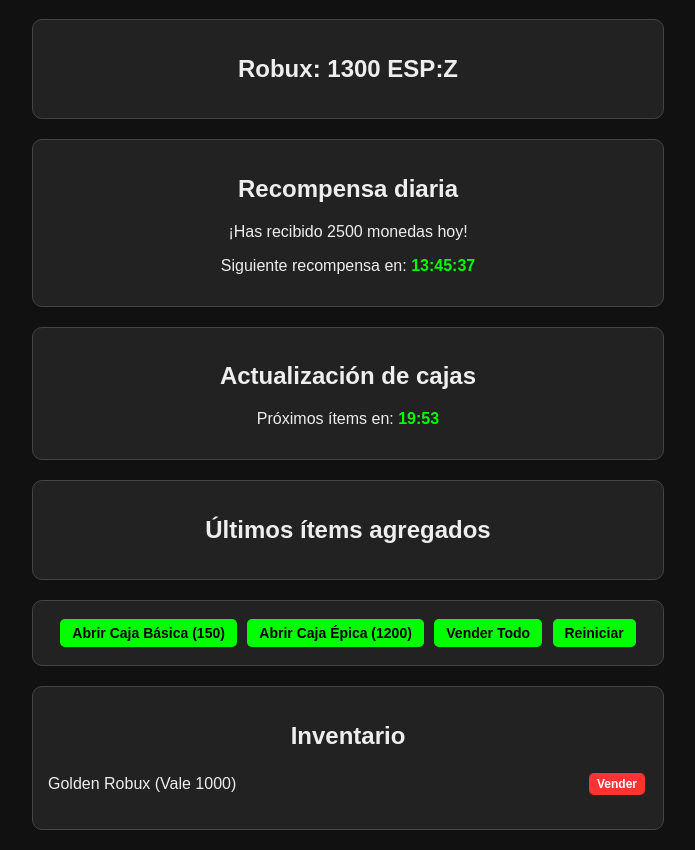
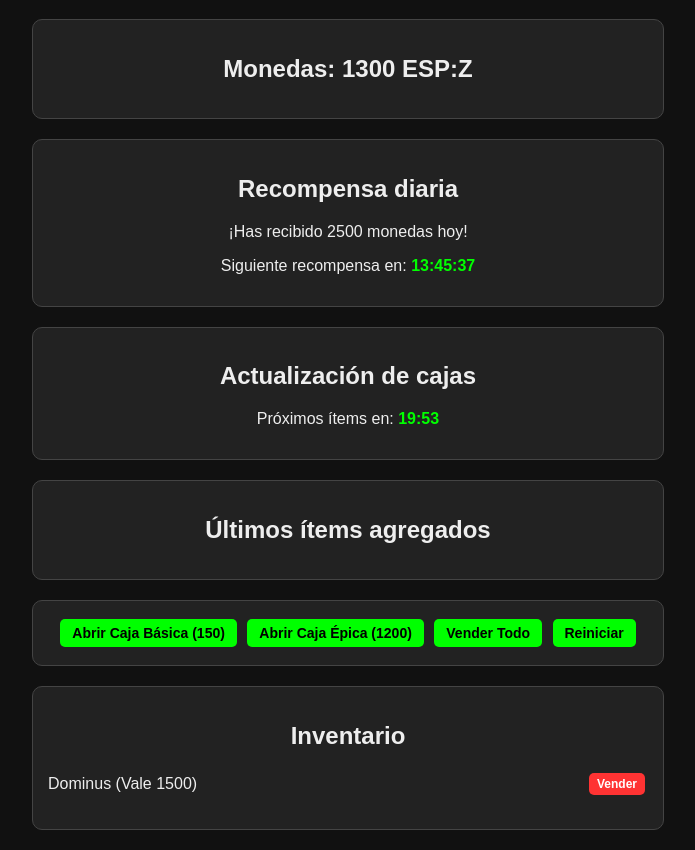
Before and after one commit to ESPZzip/ESPZ22.zip, a plain HTML site: page index.html in a window 1280 px wide. Both pictures are taken after a click on the button "Abrir Caja Épica (1200)". Shown: the part 61-911 px from the top of the page, without its empty margins (292-987 px from the left). Drawn offline with Linux system fonts and the light colour scheme.

Commit message:
Update index.html

```diff
--- a/index.html
+++ b/index.html
@@ -25,7 +25,7 @@
   <h1>ESP:Z COINS - Cajas Roblox</h1>
 
   <div class="balance">
-    <h2>Robux: <span id="coins">0</span> ESP:Z</h2>
+    <h2>Monedas: <span id="coins">0</span> ESP:Z</h2>
   </div>
 
   <div class="daily">
@@ -61,29 +61,29 @@
       basica: {
         price: 150,
         items: [
-          { name: "Roblox Hat", value: 300 },
-          { name: "Roblox Shirt", value: 200 },
-          { name: "Robux Coin", value: 100 },
-          { name: "Noob Character", value: 150 }
+          { name: "Robux Coin", value: 100, prob: 0.5 },
+          { name: "Noob Character", value: 150, prob: 0.3 },
+          { name: "Roblox Shirt", value: 200, prob: 0.15 },
+          { name: "Roblox Hat", value: 300, prob: 0.05 }
         ]
       },
       epica: {
         price: 1200,
         items: [
-          { name: "Dominus", value: 1500 },
-          { name: "Red Valkyrie", value: 1200 },
-          { name: "Golden Robux", value: 1000 },
-          { name: "Epic Roblox Sword", value: 800 }
+          { name: "Epic Roblox Sword", value: 800, prob: 0.4 },
+          { name: "Golden Robux", value: 1000, prob: 0.3 },
+          { name: "Red Valkyrie", value: 1200, prob: 0.2 },
+          { name: "Dominus", value: 1500, prob: 0.1 }
         ]
       }
     };
 
     const EXTRA_ITEMS = [
-      { name: "Rainbow Dominus", value: 2000 },
-      { name: "Ban Hammer", value: 1800 },
-      { name: "Roblox Fedora", value: 900 },
-      { name: "Builder’s Hat", value: 700 },
-      { name: "Bloxy Award", value: 2200 }
+      { name: "Rainbow Dominus", value: 2000, prob: 0.05 },
+      { name: "Ban Hammer", value: 1800, prob: 0.1 },
+      { name: "Roblox Fedora", value: 900, prob: 0.3 },
+      { name: "Builder’s Hat", value: 700, prob: 0.35 },
+      { name: "Bloxy Award", value: 2200, prob: 0.2 }
     ];
 
     let coins = 0;
@@ -140,6 +140,17 @@
       });
     }
 
+    function weightedRandom(items) {
+      let totalProb = items.reduce((sum, it) => sum + it.prob, 0);
+      let r = Math.random() * totalProb;
+      let acc = 0;
+      for (let it of items) {
+        acc += it.prob;
+        if (r <= acc) return it;
+      }
+      return items[items.length - 1];
+    }
+
     function openBox(type) {
       const box = BOXES[type];
       if (coins < box.price) {
@@ -147,7 +158,7 @@
         return;
       }
       coins -= box.price;
-      const reward = box.items[Math.floor(Math.random() * box.items.length)];
+      const reward = weightedRandom(box.items);
       inventory.push(reward);
       alert(`Has obtenido: ${reward.name} (Vale ${reward.value})`);
       saveGame();
@@ -228,7 +239,7 @@
         if (ti.expires > now) return true;
         let box = BOXES[ti.box];
         box.items = box.items.filter(it => it.name !== ti.item.name);
-        const exclusiveItem = { name: `[EXCLUSIVO] ${ti.item.name}`, value: ti.item.value * 2 };
+        const exclusiveItem = { name: `[EXCLUSIVO] ${ti.item.name}`, value: ti.item.value * 2, prob: 0 };
         inventory.push(exclusiveItem);
         alert(`El ítem ${ti.item.name} ha expirado de ${ti.box} y fue guardado en tu inventario como exclusivo.`);
         newsList.push(`El ítem ${ti.item.name} expiró de ${ti.box} y fue guardado en el inventario como exclusivo.`);
@@ -239,7 +250,7 @@
 
     // Actualización de cajas
     function updateBoxItems() {
-      const randomItem = EXTRA_ITEMS[Math.floor(Math.random() * EXTRA_ITEMS.length)];
+      const randomItem = weightedRandom(EXTRA_ITEMS);
       let boxName, boxKey;
       if (Math.random() > 0.5) {
         BOXES.basica.items.push(randomItem);
```
